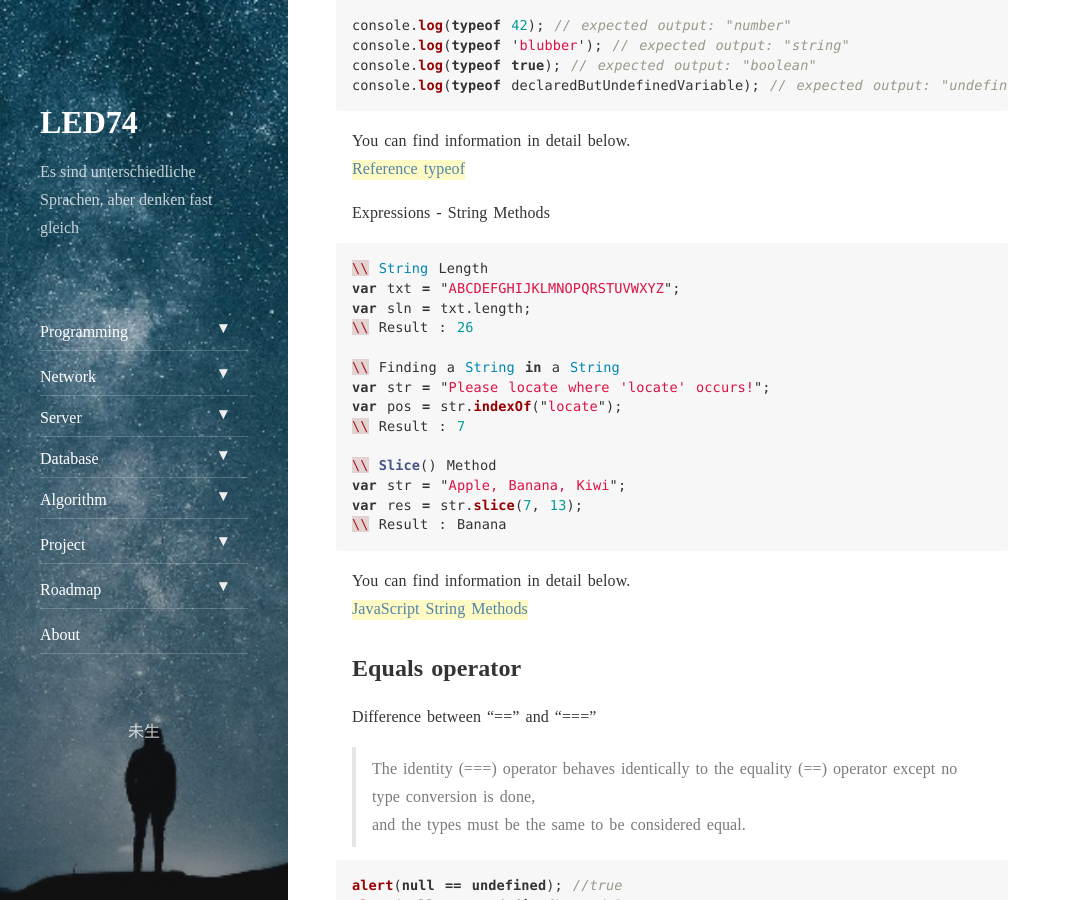
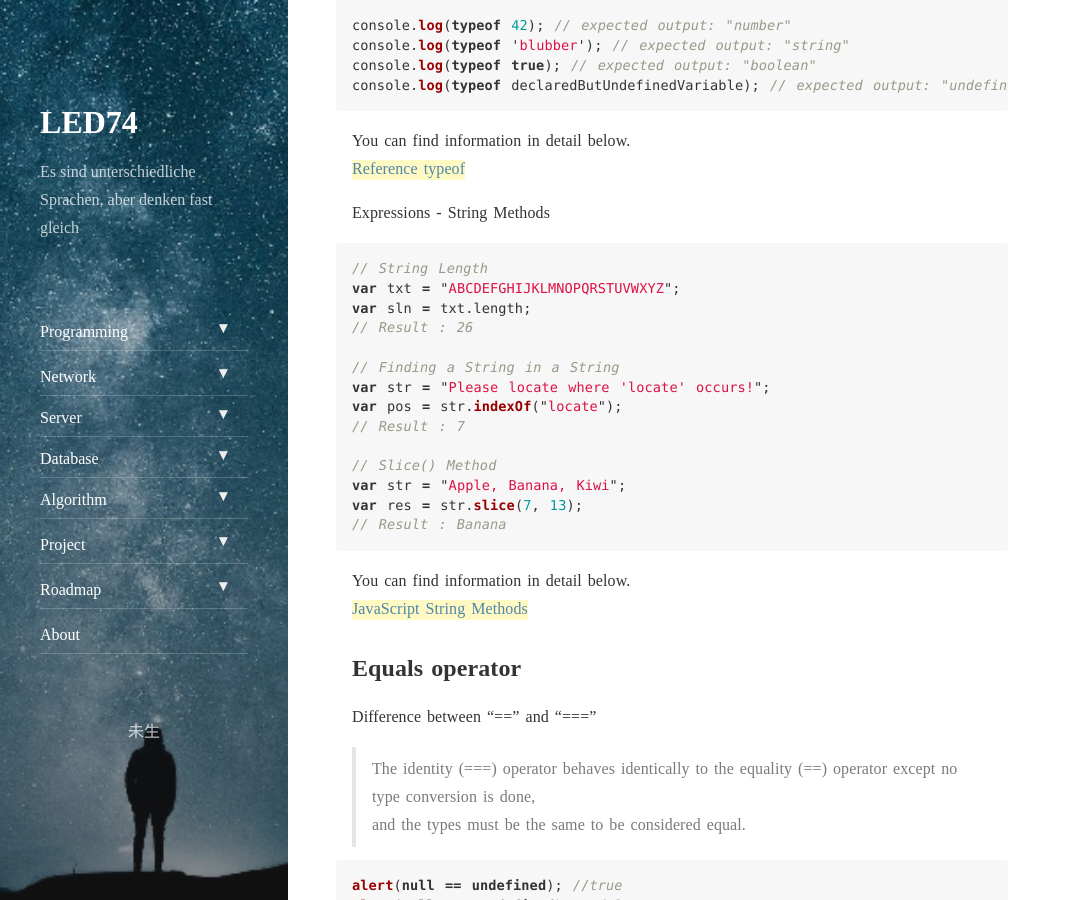
Before and after one commit to LED74/led74.github.io, a Jekyll site: the page built from _posts/2019-08-23-math-string-operator-array.md, in a window 1280 px wide and 900 px high, scrolled down 751 px. Shown: the whole window, without its empty margins (0-1071 px from the left). Built offline with Jekyll 4.4.1, drawn with Linux system fonts in a browser that asks for light colours; nearby versions of some CDN libraries; comment, search, counter and statistics services are not loaded.

````diff
--- a/_posts/2019-08-23-math-string-operator-array.md
+++ b/_posts/2019-08-23-math-string-operator-array.md
@@ -34,20 +34,20 @@ You can find information in detail below.  <br>
 
 Expressions - String Methods <br>
 ```javascript
-\\ String Length
+// String Length
 var txt = "ABCDEFGHIJKLMNOPQRSTUVWXYZ";
 var sln = txt.length;
-\\ Result : 26
+// Result : 26
 
-\\ Finding a String in a String
+// Finding a String in a String
 var str = "Please locate where 'locate' occurs!";
 var pos = str.indexOf("locate");
-\\ Result : 7
+// Result : 7
 
-\\ Slice() Method
+// Slice() Method
 var str = "Apple, Banana, Kiwi";
 var res = str.slice(7, 13);
-\\ Result : Banana
+// Result : Banana
 ```
 You can find information in detail below.  <br>
 [JavaScript String Methods](https://www.w3schools.com/js/js_string_methods.asp)
````
Also changed, not shown: _posts/2019-08-31-regular-expression.md (+1 -1 lines).
